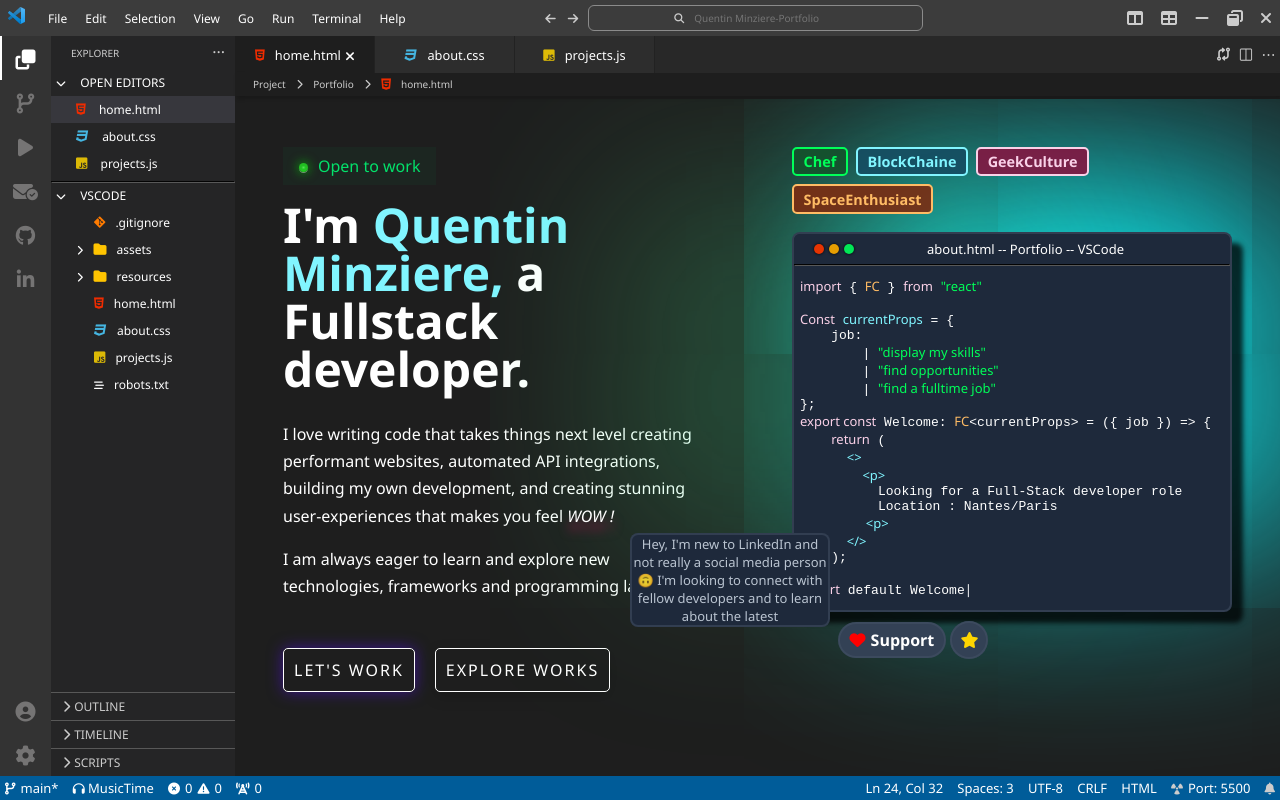
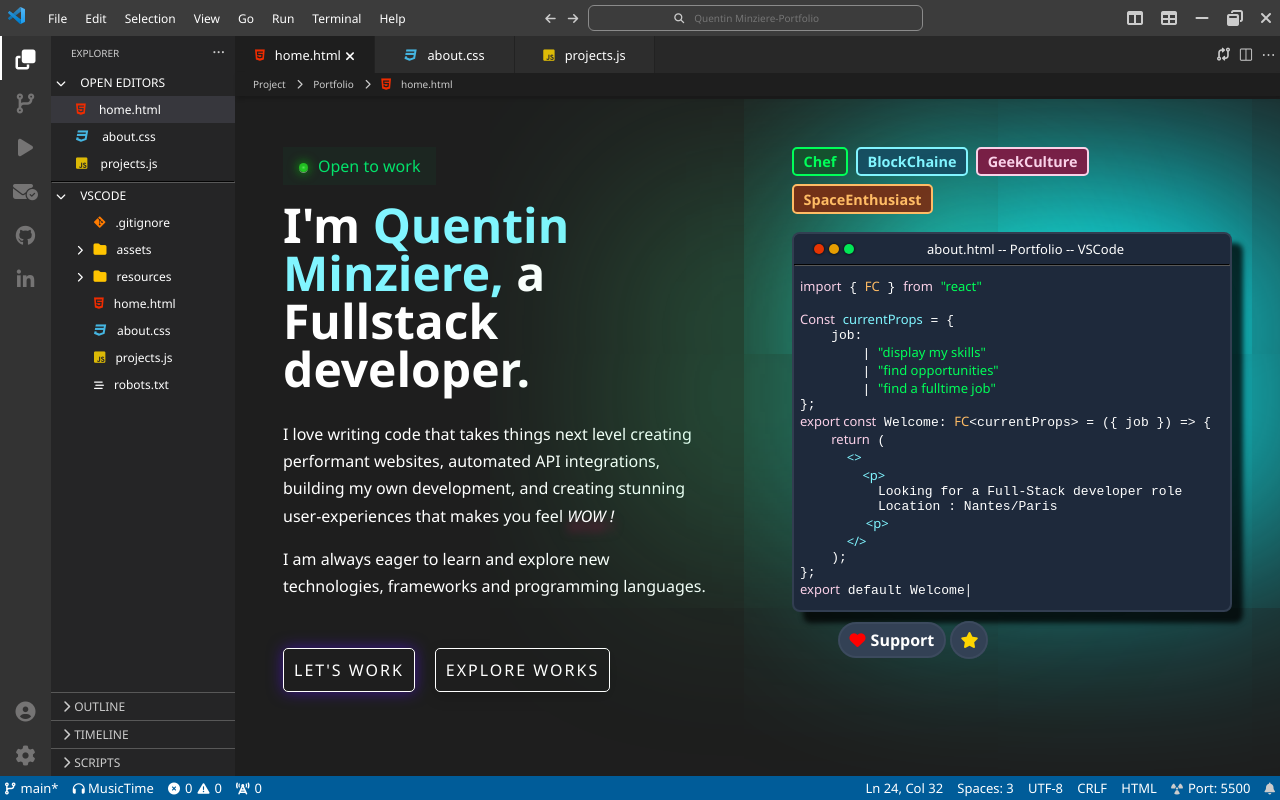
Before and after one commit to declick/VsCode, a plain HTML site: page index.html in a window 1280 px wide. Drawn offline with nearby package versions, Linux system fonts and the light colour scheme.

Commit message:
car linkedin

```diff
--- a/css/style.css
+++ b/css/style.css
@@ -1562,6 +1562,7 @@
   text-align: center;
   align-items: flex-start;
   margin: 3rem;
+  padding-bottom: 8rem;
   gap: 80px;
 }
 
@@ -1922,7 +1923,7 @@
     filter: drop-shadow(0px 10px 5px  rgb(131,24,67,0.9));
 }
 }
-
+/*
 .badge-content{
   display: flex;
   background: rgb(30, 41, 59);
@@ -1951,6 +1952,7 @@
 display: none;
   }
 }
+*/
 #confetti-canvas {
   position: fixed;
   z-index: 999;
--- a/index.html
+++ b/index.html
@@ -614,13 +614,12 @@
                         </pre>
                         </div>
                     </div>
-
                     <div class="home-hero__mouse-scroll-cont">
                         <div class="mouse"></div>
                     </div>
                     <div class="bttn-home">
-                        <a href="https://www.buymeacoffee.com/mirje" aria-label="btn support"
-                            class="bttn-support" data-tooltip="Buy me a pizza" target="_blank">
+                        <a href="https://www.buymeacoffee.com/mirje" aria-label="btn support" class="bttn-support"
+                            data-tooltip="Buy me a pizza" target="_blank">
                             <i class="fa-solid fa-heart"></i> Support
                         </a>
                         <a href="https://github.com/declick/VsCode/GuestStar" aria-label="btn heart" class="bttn-star"
@@ -628,12 +627,13 @@
                             <i class="fa-solid fa-star"></i>
                         </a>
                     </div>
-                    <div class="badge-content">
+                 <!--  <div class="badge-content">
 
-                        <p >Hey, I'm new to LinkedIn and not really a social media person 🙃 I'm looking to connect with fellow developers and
+                        <p>Hey, I'm new to LinkedIn and not really a social media person 🙃 I'm looking to connect with fellow developers
+                            and
                             to learn about the latest</p>
 
-                    </div>
+                    </div>-->
                 </div>
             </div>
         </section>
```
